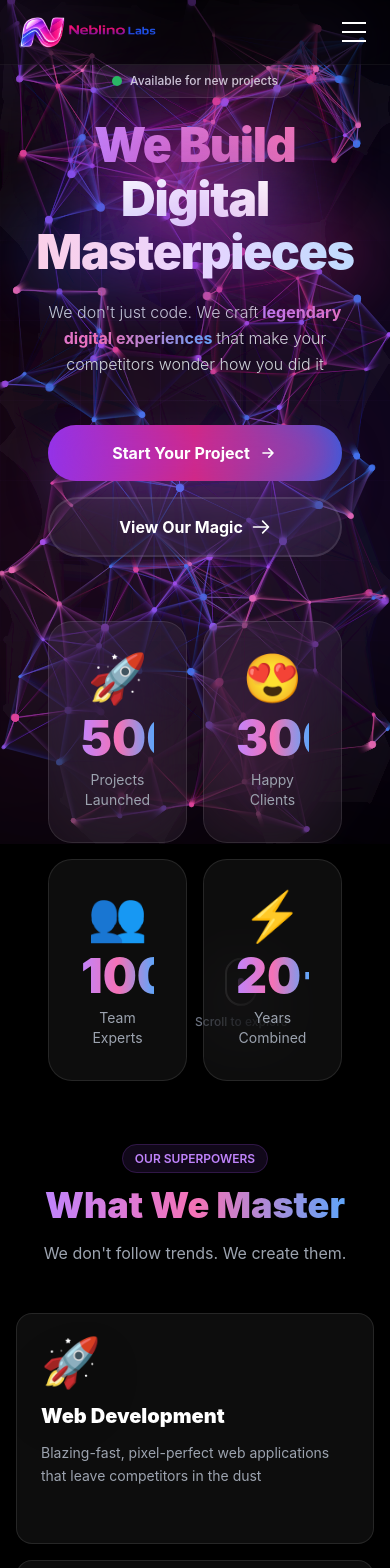
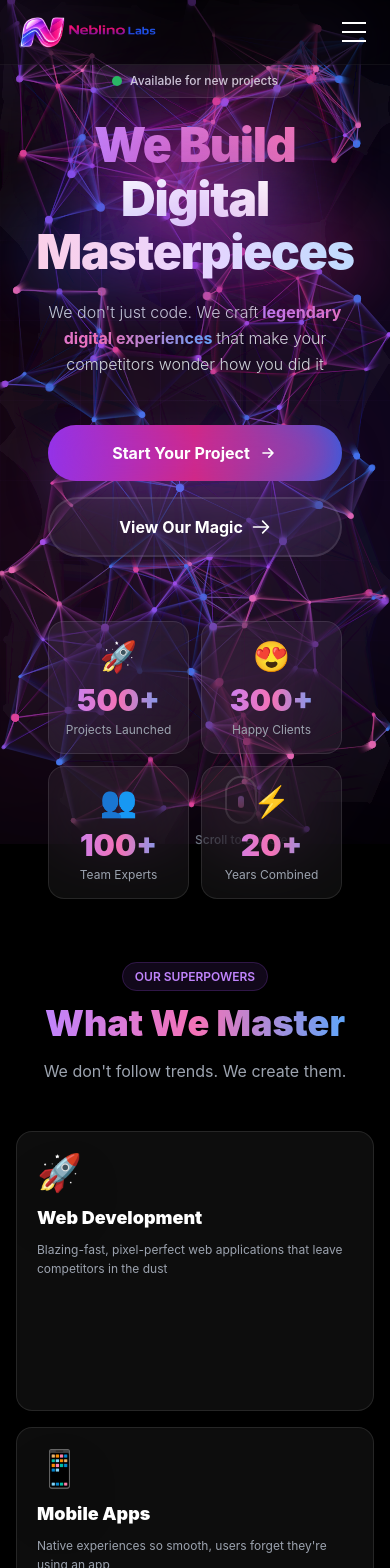
Before and after one commit to Zubair-IT/neblino-site, a Next.js app: page / in a window 390 px wide. Shown: the top 1568 px of the page. Built offline with nearby package versions, Linux system fonts and the light colour scheme.

Commit message:
Fix mobile responsive issues: service cards collapsing, scattered icons, footer layout optimization

```diff
--- a/app/page.tsx
+++ b/app/page.tsx
@@ -302,7 +302,7 @@ export default function Home() {
           </div>
 
           {/* Animated Stats */}
-          <div className="grid grid-cols-2 lg:grid-cols-4 gap-4 sm:gap-6 max-w-5xl mx-auto px-4">
+          <div className="grid grid-cols-2 lg:grid-cols-4 gap-3 sm:gap-4 lg:gap-6 max-w-5xl mx-auto px-4">
             {[
               { number: '500+', label: 'Projects Launched', icon: '🚀' },
               { number: '300+', label: 'Happy Clients', icon: '😍' },
@@ -311,19 +311,19 @@ export default function Home() {
             ].map((stat, index) => (
               <div
                 key={index}
-                className="group relative p-8 bg-white/5 backdrop-blur-2xl border border-white/10 rounded-3xl hover:bg-white/10 transform hover:scale-110 hover:-translate-y-2 transition-all duration-500 cursor-pointer"
+                className="group relative p-4 sm:p-6 lg:p-8 bg-white/5 backdrop-blur-2xl border border-white/10 rounded-2xl sm:rounded-3xl hover:bg-white/10 transform hover:scale-105 lg:hover:scale-110 hover:-translate-y-1 lg:hover:-translate-y-2 transition-all duration-500 cursor-pointer"
                 style={{
                   animationDelay: `${index * 150}ms`,
                 }}
               >
-                <div className="absolute inset-0 bg-gradient-to-br from-purple-600/20 to-pink-600/20 rounded-3xl opacity-0 group-hover:opacity-100 transition-opacity duration-500" />
-                <div className="absolute -inset-0.5 bg-gradient-to-r from-purple-600 to-pink-600 rounded-3xl blur opacity-0 group-hover:opacity-50 transition-opacity duration-500" />
+                <div className="absolute inset-0 bg-gradient-to-br from-purple-600/20 to-pink-600/20 rounded-2xl sm:rounded-3xl opacity-0 group-hover:opacity-100 transition-opacity duration-500" />
+                <div className="absolute -inset-0.5 bg-gradient-to-r from-purple-600 to-pink-600 rounded-2xl sm:rounded-3xl blur opacity-0 group-hover:opacity-50 transition-opacity duration-500" />
                 <div className="relative">
-                  <div className="text-5xl mb-3 transform group-hover:scale-125 group-hover:rotate-12 transition-all duration-300">{stat.icon}</div>
-                  <div className="text-5xl font-black bg-gradient-to-r from-purple-400 via-pink-400 to-blue-400 bg-clip-text text-transparent mb-2">
+                  <div className="text-3xl sm:text-4xl lg:text-5xl mb-2 sm:mb-3 transform group-hover:scale-125 group-hover:rotate-12 transition-all duration-300">{stat.icon}</div>
+                  <div className="text-3xl sm:text-4xl lg:text-5xl font-black bg-gradient-to-r from-purple-400 via-pink-400 to-blue-400 bg-clip-text text-transparent mb-1 sm:mb-2">
                     {stat.number}
                   </div>
-                  <div className="text-sm text-gray-400 group-hover:text-gray-300 transition-colors">{stat.label}</div>
+                  <div className="text-xs sm:text-sm text-gray-400 group-hover:text-gray-300 transition-colors leading-tight">{stat.label}</div>
                 </div>
               </div>
             ))}
@@ -407,7 +407,7 @@ export default function Home() {
             ].map((service, index) => (
               <div
                 key={index}
-                className="group relative p-6 sm:p-8 lg:p-10 bg-white/5 backdrop-blur-2xl border border-white/10 rounded-2xl sm:rounded-3xl hover:bg-white/10 transition-all duration-700 overflow-hidden cursor-pointer transform hover:scale-105 hover:-rotate-1"
+                className="group relative p-5 sm:p-6 md:p-8 lg:p-10 bg-white/5 backdrop-blur-2xl border border-white/10 rounded-2xl sm:rounded-3xl hover:bg-white/10 transition-all duration-700 overflow-hidden cursor-pointer transform hover:scale-105 hover:-rotate-1 min-h-[280px] sm:min-h-[320px] flex flex-col"
                 style={{ animationDelay: service.delay }}
               >
                 {/* Animated Gradient Background */}
@@ -417,24 +417,26 @@ export default function Home() {
                 <div className={`absolute -inset-1 bg-gradient-to-r ${service.gradient} rounded-2xl sm:rounded-3xl blur-xl opacity-0 group-hover:opacity-30 transition-opacity duration-700`} />
 
                 {/* Icon with 3D Effect */}
-                <div className="relative text-5xl sm:text-6xl lg:text-7xl mb-4 sm:mb-6 lg:mb-8 transform group-hover:scale-125 group-hover:rotate-12 transition-all duration-500 drop-shadow-2xl">
+                <div className="relative text-4xl sm:text-5xl md:text-6xl lg:text-7xl mb-3 sm:mb-4 md:mb-6 lg:mb-8 transform group-hover:scale-125 group-hover:rotate-12 transition-all duration-500 drop-shadow-2xl flex-shrink-0">
                   {service.icon}
                 </div>
 
                 {/* Content */}
-                <h3 className="relative text-xl sm:text-2xl lg:text-3xl font-black mb-3 sm:mb-4 group-hover:text-transparent group-hover:bg-clip-text group-hover:bg-gradient-to-r group-hover:from-purple-400 group-hover:to-pink-400 transition-all duration-500">
+                <div className="flex-grow flex flex-col">
+                  <h3 className="relative text-lg sm:text-xl md:text-2xl lg:text-3xl font-black mb-2 sm:mb-3 md:mb-4 group-hover:text-transparent group-hover:bg-clip-text group-hover:bg-gradient-to-r group-hover:from-purple-400 group-hover:to-pink-400 transition-all duration-500">
                     {service.title}
                   </h3>
-                <p className="relative text-gray-400 group-hover:text-gray-300 leading-relaxed text-sm sm:text-base lg:text-lg transition-colors duration-300">
+                  <p className="relative text-gray-400 group-hover:text-gray-300 leading-relaxed text-xs sm:text-sm md:text-base lg:text-lg transition-colors duration-300 flex-grow">
                     {service.description}
                   </p>
 
                   {/* Hover Arrow */}
-                <div className="relative mt-4 sm:mt-6 lg:mt-8 flex items-center text-purple-400 opacity-0 group-hover:opacity-100 transform translate-x-0 group-hover:translate-x-3 transition-all duration-500">
+                  <div className="relative mt-3 sm:mt-4 md:mt-6 lg:mt-8 flex items-center text-purple-400 opacity-0 group-hover:opacity-100 transform translate-x-0 group-hover:translate-x-3 transition-all duration-500">
                     <span className="text-xs sm:text-sm font-bold">Explore More</span>
                     <svg className="w-4 h-4 sm:w-5 sm:h-5 ml-2" fill="none" stroke="currentColor" viewBox="0 0 24 24">
                       <path strokeLinecap="round" strokeLinejoin="round" strokeWidth={2} d="M17 8l4 4m0 0l-4 4m4-4H3" />
                     </svg>
+                  </div>
                 </div>
               </div>
             ))}
@@ -875,24 +877,25 @@ export default function Home() {
               </div>
             </div>
 
-            {/* Links Sections */}
+            {/* Links Sections - Horizontal on Mobile */}
+            <div className="sm:col-span-2 lg:col-span-3 grid grid-cols-3 gap-6 sm:gap-8 lg:gap-12">
               {[
                 { title: 'SERVICES', links: ['Web Development', 'Mobile Apps', 'Cloud Solutions', 'AI Integration'] },
                 { title: 'COMPANY', links: ['About Us', 'Our Team', 'Careers', 'Contact'] },
                 { title: 'RESOURCES', links: ['Blog', 'Case Studies', 'Documentation', 'Support'] },
               ].map((category, index) => (
                 <div key={index} className="text-center sm:text-left">
-                <h4 className="font-black text-xs uppercase tracking-widest mb-4 sm:mb-6 text-white">
+                  <h4 className="font-black text-xs uppercase tracking-widest mb-3 sm:mb-4 lg:mb-6 text-white">
                     {category.title}
                   </h4>
-                <ul className="space-y-2 sm:space-y-3">
+                  <ul className="space-y-1.5 sm:space-y-2 lg:space-y-3">
                     {category.links.map((link, linkIndex) => (
                       <li key={linkIndex}>
                         <a
                           href="#"
                           className="group text-gray-300 hover:text-white text-xs sm:text-sm transition-all duration-300 inline-flex items-center font-medium"
                         >
-                        <span className="w-0 h-px bg-gradient-to-r from-purple-400 to-pink-400 group-hover:w-4 transition-all duration-300 mr-0 group-hover:mr-2" />
+                          <span className="hidden sm:inline w-0 h-px bg-gradient-to-r from-purple-400 to-pink-400 group-hover:w-4 transition-all duration-300 mr-0 group-hover:mr-2" />
                           {link}
                         </a>
                       </li>
@@ -900,6 +903,7 @@ export default function Home() {
                   </ul>
                 </div>
               ))}
+            </div>
           </div>
 
           {/* Bottom Bar with Glow */}
```
Also changed, not shown: 4 other files (tests, documents, lock files or other folders). Lines whose indentation alone changed are shown as unchanged.
